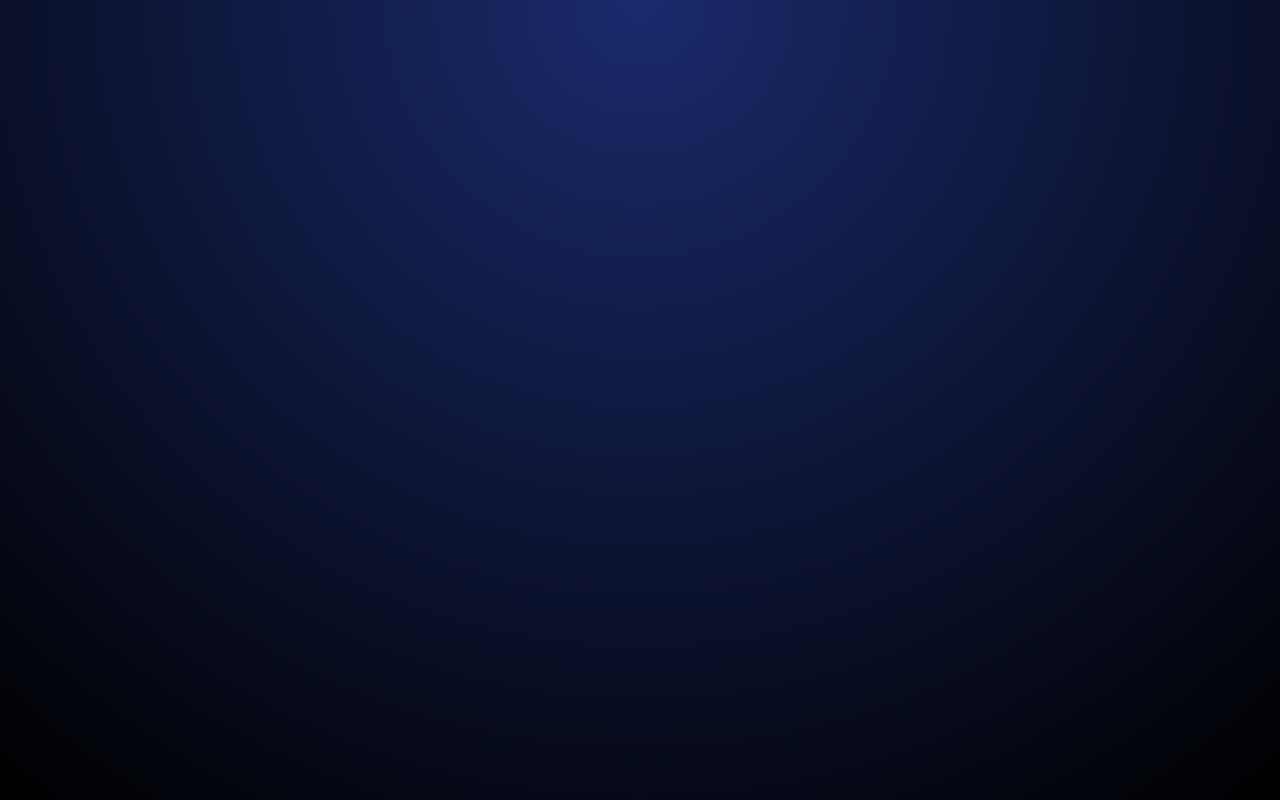
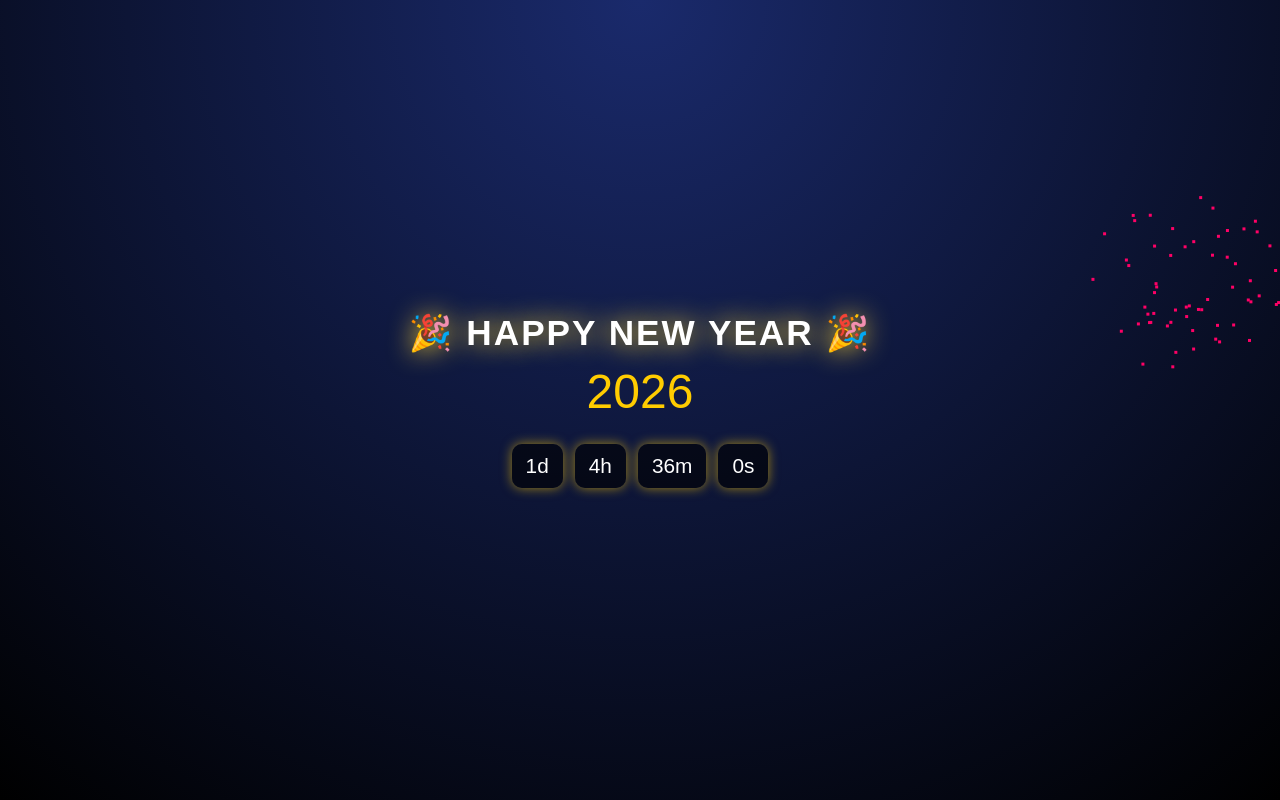
Before and after one commit to niteshkumar-pixel/happy-new-year, a plain HTML site: page index.html in a window 1280 px wide. Drawn offline with Linux system fonts and the light colour scheme.

Commit message:
Update index.html

```diff
--- a/index.html
+++ b/index.html
@@ -14,12 +14,168 @@
 body{
   height:100vh;
   background:radial-gradient(circle at top,#1a2a6c,#000);
+  font-family:Arial, sans-serif;
+  color:#fff;
+  overflow:hidden;
+}
+
+/* CONTENT */
+.container{
+  position:relative;
+  z-index:5;          /* 👈 CONTENT ALWAYS ON TOP */
+  height:100vh;
   display:flex;
+  flex-direction:column;
   justify-content:center;
   align-items:center;
-  overflow:hidden;
-  font-family:'Arial',sans-serif;
-  color:#fff;
+  text-align:center;
 }
 
-.container{
+h1{
+  font-size:2.2rem;
+  letter-spacing:2px;
+  animation:glow 2s infinite alternate;
+}
+
+#year{
+  font-size:3rem;
+  color:#ffcc00;
+  margin:10px 0;
+}
+
+#countdown{
+  display:flex;
+  gap:12px;
+  margin-top:15px;
+  font-size:1.3rem;
+}
+
+.time{
+  background:rgba(0,0,0,0.6);
+  padding:10px 14px;
+  border-radius:10px;
+  box-shadow:0 0 12px rgba(255,204,0,0.6);
+}
+
+@keyframes glow{
+  from{ text-shadow:0 0 10px #fff; }
+  to{ text-shadow:0 0 30px #ffcc00; }
+}
+
+/* FIREWORK CANVAS */
+#fw{
+  position:fixed;
+  inset:0;
+  z-index:1;          /* 👈 BACKGROUND */
+  pointer-events:auto;
+}
+</style>
+</head>
+
+<body>
+
+<!-- FIREWORKS -->
+<canvas id="fw"></canvas>
+
+<!-- CONTENT -->
+<div class="container">
+  <h1>🎉 HAPPY NEW YEAR 🎉</h1>
+  <div id="year">2026</div>
+
+  <div id="countdown">
+    <div class="time"><span id="d">0</span>d</div>
+    <div class="time"><span id="h">0</span>h</div>
+    <div class="time"><span id="m">0</span>m</div>
+    <div class="time"><span id="s">0</span>s</div>
+  </div>
+</div>
+
+<script>
+/* ===== COUNTDOWN ===== */
+const newYear = new Date("January 1, 2026 00:00:00").getTime();
+
+setInterval(()=>{
+  const now = new Date().getTime();
+  const diff = newYear - now;
+
+  if(diff <= 0){
+    document.querySelector(".container").innerHTML =
+      "<h1>🎆 HAPPY NEW YEAR 2026 🎆</h1><h2>Wish you happiness ✨</h2>";
+    return;
+  }
+
+  document.getElementById("d").innerText =
+    Math.floor(diff/(1000*60*60*24));
+  document.getElementById("h").innerText =
+    Math.floor((diff%(1000*60*60*24))/(1000*60*60));
+  document.getElementById("m").innerText =
+    Math.floor((diff%(1000*60*60))/(1000*60));
+  document.getElementById("s").innerText =
+    Math.floor((diff%(1000*60))/1000);
+},1000);
+
+/* ===== FIREWORKS (MOBILE OPTIMIZED) ===== */
+const canvas = document.getElementById("fw");
+const ctx = canvas.getContext("2d");
+
+function resize(){
+  canvas.width = window.innerWidth;
+  canvas.height = window.innerHeight;
+}
+resize();
+window.addEventListener("resize", resize);
+
+class Particle{
+  constructor(x,y,color){
+    this.x=x; this.y=y;
+    const a=Math.random()*Math.PI*2;
+    const s=Math.random()*6+2;
+    this.vx=Math.cos(a)*s;
+    this.vy=Math.sin(a)*s;
+    this.life=60;
+    this.color=color;
+  }
+  update(){
+    this.x+=this.vx;
+    this.y+=this.vy;
+    this.vy+=0.05;
+    this.life--;
+  }
+  draw(){
+    ctx.fillStyle=this.color;
+    ctx.fillRect(this.x,this.y,3,3);
+  }
+}
+
+let particles=[];
+function boom(x,y){
+  const colors=["#ffcc00","#ff0066","#00ffcc","#ffffff","#ff6600"];
+  const c=colors[Math.floor(Math.random()*colors.length)];
+  for(let i=0;i<60;i++){
+    particles.push(new Particle(x,y,c));
+  }
+}
+
+/* AUTO FIREWORKS */
+setInterval(()=>{
+  boom(Math.random()*canvas.width,
+       Math.random()*canvas.height*0.6);
+},1200);
+
+/* TOUCH FIREWORKS */
+canvas.addEventListener("touchstart",e=>{
+  const t=e.touches[0];
+  boom(t.clientX,t.clientY);
+});
+
+/* ANIMATION LOOP */
+(function animate(){
+  ctx.clearRect(0,0,canvas.width,canvas.height);
+  particles=particles.filter(p=>p.life>0);
+  particles.forEach(p=>{p.update(); p.draw();});
+  requestAnimationFrame(animate);
+})();
+</script>
+
+</body>
+</html>
```
